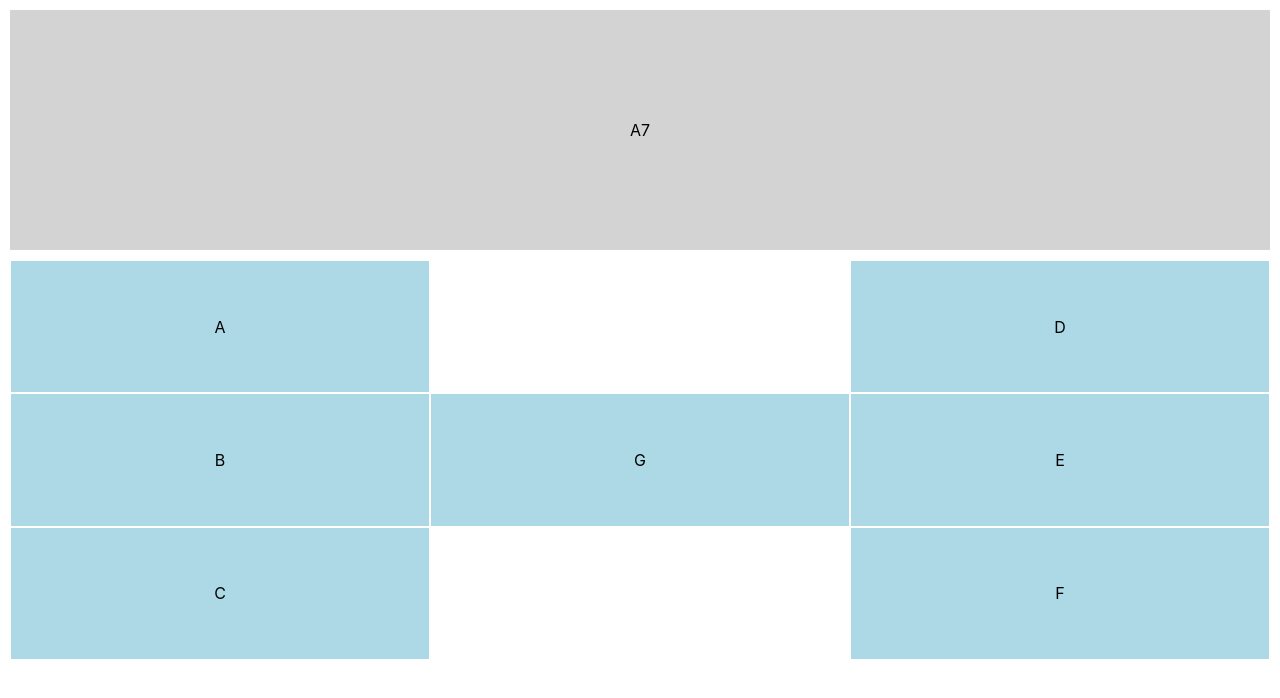
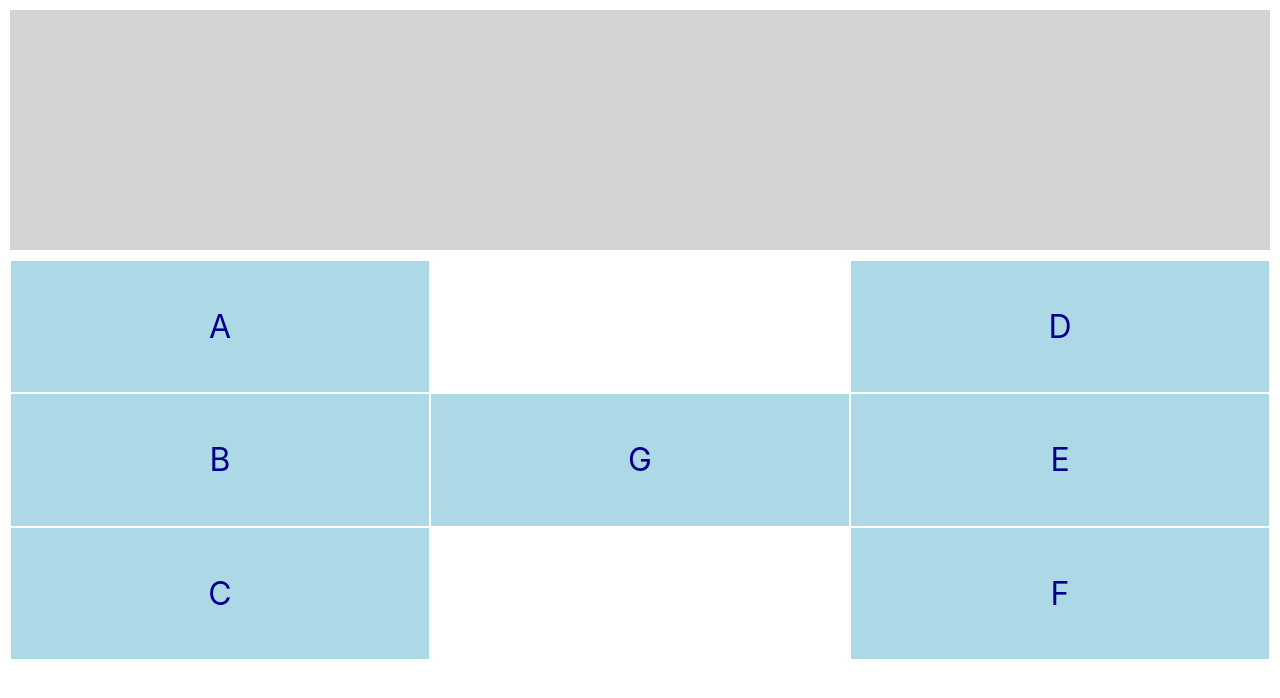
Before and after one commit to davidsjg/chord-key-id, a React (Create React App) app: page / in a window 1280 px wide. Shown: the top 698 px of the page. Built offline with nearby package versions, Linux system fonts and the light colour scheme.

Commit message:
set up state for banner and scoreboard

```diff
--- a/src/App.js
+++ b/src/App.js
@@ -1,12 +1,53 @@
-import './App.css';
-import Banner from './Banner/Banner';
-import NoteSelector from './NoteSelector/NoteSelector';
+import "./App.css";
+import Banner from "./Banner/Banner";
+import NoteSelector from "./NoteSelector/NoteSelector";
+import { useState, useEffect } from "react";
 
 function App() {
+  const [clickCounter, setClickCounter] = useState(0);
+  const [noteBanner, setNoteBanner] = useState();
+  const [scoreboard, setScoreboard] = useState("");
+  const [currNum, setCurrNum] = useState(0);
+  const [shuffArr, setShuffArr] = useState([]);
+
+
+
+  useEffect(() => {
+    let sevensArray = ["C7", "G7", "D7", "A7", "E7", "B7", "F#7"];
+    shuffle(sevensArray)
+    setShuffArr(sevensArray)
+    console.log(shuffArr)
+    console.log(shuffArr[0])
+    setNoteBanner(shuffArr[0])
+  }, []);
+
+  function shuffle(array) {
+    let currentIndex = array.length;
+    while (currentIndex !== 0) {
+      let randomIndex = Math.floor(Math.random() * currentIndex);
+      currentIndex--;
+      [array[currentIndex], array[randomIndex]] = [
+        array[randomIndex],
+        array[currentIndex],
+      ];
+    }
+  }
+
+
+  function handleUpdateState() {
+    console.log("sup");
+    setScoreboard('test')
+    setCurrNum(currNum + 1);
+    let currDisp = shuffArr[currNum];
+    console.log(currDisp)
+    setNoteBanner(shuffArr[currNum])
+  }
+
+
   return (
     <div className="mainAppContain">
-      <Banner/>
-      <NoteSelector/>
+      <Banner scoreboard={scoreboard} displayChord1={noteBanner}/>
+      <NoteSelector onUpdateState={handleUpdateState}/>
     </div>
   );
 }
--- a/src/Banner/Banner.css
+++ b/src/Banner/Banner.css
@@ -5,17 +5,20 @@
     background-color: lightgray;
 }
 
-.note{
-
+.disp{
     background-color: lightgray;
-
     display: flex;
     flex-direction: row;
     align-items: center;
     justify-content: center;
-
+    font-size: 8em;
+    color: darkblue;
 }
 
-.note1{
-
+.scoreContain{
+    display: flex;
+    flex-direction: row;
+    align-items: center;
+    justify-content: center;
+    background-color: lightgray;
 }
--- a/src/Banner/Banner.js
+++ b/src/Banner/Banner.js
@@ -2,42 +2,25 @@ import React from "react";
 import { useState } from "react";
 import "./Banner.css";
 
-function Banner() {
-  const [clickCounter, setClickCounter] = useState(0);
+function Banner(props) {
 
-  let sevensArray = ["C7", "G7", "D7", "A7", "E7", "B7", "F#7"];
+  let scoreboard = props.scoreboard;
+  let displayChord1 = props.displayChord1;
 
-  shuffle(sevensArray);
+  console.log(displayChord1)
 
-  console.log(sevensArray);
-
-  let displayChord1 = "";
-
-  sevensArray.forEach((ele, index) => {
-    console.log(clickCounter);
-    if (clickCounter === index) {
-      displayChord1 = ele;
-    }
-  });
-
-  function shuffle(array) {
-    let currentIndex = array.length;
-    while (currentIndex !== 0) {
-      let randomIndex = Math.floor(Math.random() * currentIndex);
-      currentIndex--;
-      [array[currentIndex], array[randomIndex]] = [
-        array[randomIndex],
-        array[currentIndex],
-      ];
-    }
-  }
 
   return (
     <>
       <div className="bannerContain">
-        <div className="note note2"></div>
-        <div className="note note1">{displayChord1}</div>
-        <div className="note note3"></div>
+        <div className="disp note2"></div>
+        <div className="disp note1">{displayChord1}</div>
+        <div className="disp note3"></div>
+      </div>
+      <div className="scoreContain">
+        <div className="score">
+          {scoreboard}
+        </div>
       </div>
     </>
   );
--- a/src/NoteSelector/NoteSelector.css
+++ b/src/NoteSelector/NoteSelector.css
@@ -12,6 +12,8 @@
     flex-direction: column;
     align-items: center;
     justify-content: center;
+    font-size: xx-large;
+    color: darkblue;
 }
 
 .selectBlank{
--- a/src/NoteSelector/NoteSelector.js
+++ b/src/NoteSelector/NoteSelector.js
@@ -1,9 +1,10 @@
 import React from "react";
 import "./NoteSelector.css";
 
-function NoteSelector() {
+function NoteSelector({onUpdateState}) {
   function handleClick() {
     console.log("sup");
+    onUpdateState('test')
   }
   return (
     <>
@@ -13,19 +14,19 @@ function NoteSelector() {
         </div>
         <div className="select selectBlank"></div>
         <div className="select selectD" onClick={handleClick}>
-          D{" "}
+          D
         </div>
         <div className="select selectB" onClick={handleClick}>
-          B{" "}
+          B
         </div>
         <div className="select selectG" onClick={handleClick}>
-          G{" "}
+          G
         </div>
         <div className="select selectE" onClick={handleClick}>
-          E{" "}
+          E
         </div>
         <div className="select selectC" onClick={handleClick}>
-          C{" "}
+          C
         </div>
         <div className="select selectBlank" ></div>
         <div className="select selectF" onClick={handleClick}>
```
